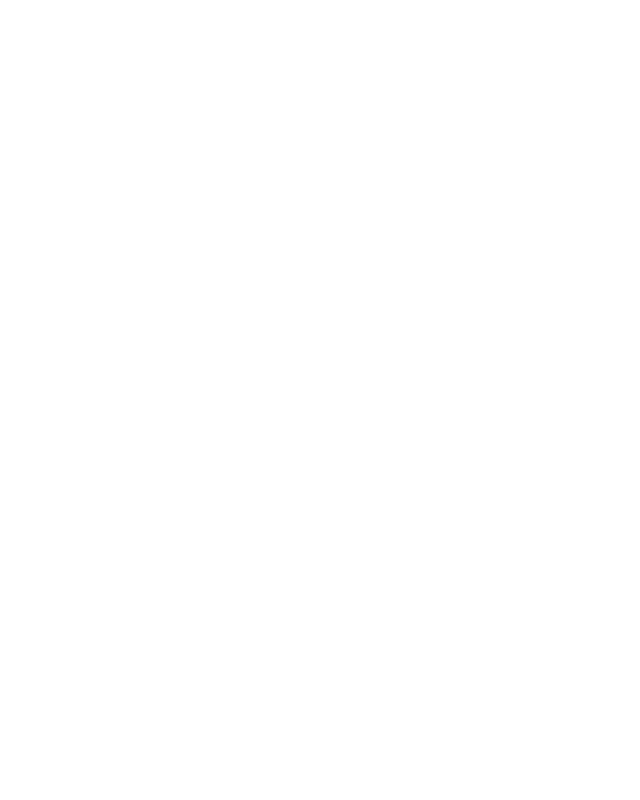
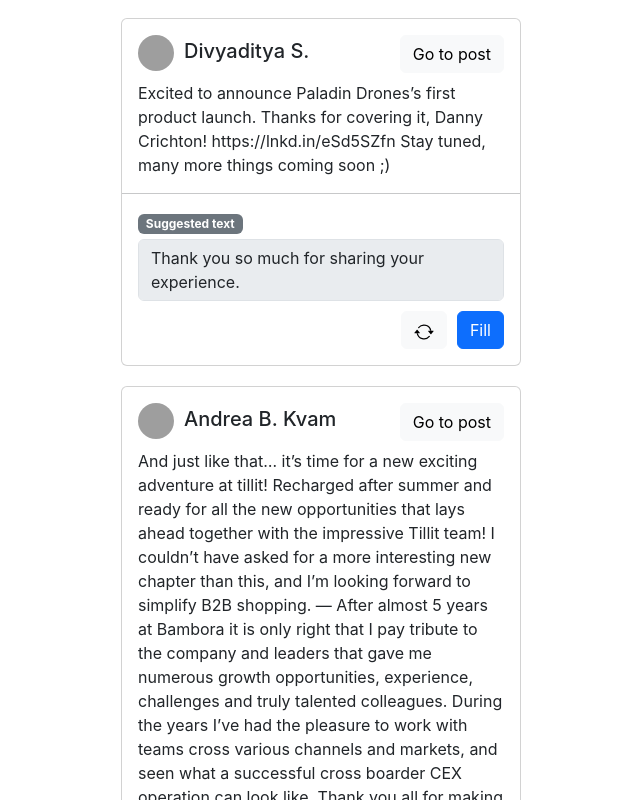
Before and after one commit to gracew/top-of-mind, a Next.js app: page / in a window 1280 px wide. Shown: the top 800 px of the page, without its empty margins (319-959 px from the left). Built offline with nearby package versions, Linux system fonts and the light colour scheme; grey boxes are pictures that could not be loaded.

Commit message:
style using bootstrap components

```diff
--- a/package.json
+++ b/package.json
@@ -9,8 +9,11 @@
     "lint": "next lint"
   },
   "dependencies": {
+    "bootstrap": "5.1.0",
     "next": "11.1.0",
     "react": "17.0.2",
+    "react-bootstrap": "^2.0.0-beta.5",
+    "react-bootstrap-icons": "^1.5.0",
     "react-dom": "17.0.2"
   },
   "devDependencies": {
--- a/pages/_app.tsx
+++ b/pages/_app.tsx
@@ -1,5 +1,6 @@
-import '../styles/globals.css'
-import type { AppProps } from 'next/app'
+import 'bootstrap/dist/css/bootstrap.min.css';
+import type { AppProps } from 'next/app';
+import '../styles/globals.css';
 
 function MyApp({ Component, pageProps }: AppProps) {
   return <Component {...pageProps} />
--- a/pages/index.tsx
+++ b/pages/index.tsx
@@ -1,18 +1,68 @@
 import type { NextPage } from 'next';
-import { useEffect, useState } from 'react';
+import React from 'react';
+import { Badge, Button, Card, Form, Image } from 'react-bootstrap';
+import { ArrowRepeat } from 'react-bootstrap-icons';
 import styles from '../styles/Home.module.css';
 
+const data = {
+  "ember71": {
+    "name": "Patrick Campbell",
+    "imageSrc": "https://media-exp1.licdn.com/dms/image/C4E03AQFhrcdTHKJbvg/profile-displayphoto-shrink_100_100/0/1522429087940?e=1634774400&v=beta&t=9f0-eWCJhVPb8EgJWoGiAiR7jdxndbMI5IqDscoACoc",
+    "text": "Officially out of the COVID woods and back at 100%.\n\nWas very bad second time around.\n\nSome folks asked for any findings so sharing:\n\n1. Protect your immune system with sleep/diet. Dr. said if I wasn't traveling a bunch the week I got it I probably wouldn't have noticed.\n\n2. Get exercise. I've been running/ellipticalling for a while now and I’m not a small human or a marathoner. No matter your size/etc., so something to work the lungs. Dr. said cardio health prevented me from going to hospital.\n\n3. I was vaxxed. You can still get this if you're vaxxed, but won't be as bad. Make your own choices, but I'd get vaxxed.\n\nUltimately follow your doctor’s guidelines and such for you. I’m not a medical professional obviously.\n\nWas bad four weeks, but now back in action. Thanks for the support homies."
+  },
+  "ember126": {
+    "name": "Divyaditya S.",
+    "imageSrc": "https://media-exp1.licdn.com/dms/image/C4D03AQE_ExOILcTTBg/profile-displayphoto-shrink_100_100/0/1601520021827?e=1634774400&v=beta&t=jSOG2yRyXiNa37ZZYWKWSM2UyxQ8HQZesVmq45loEl4",
+    "text": "Excited to announce Paladin Drones’s first product launch. Thanks for covering it, Danny Crichton!\n\nhttps://lnkd.in/eSd5SZfn\nStay tuned, many more things coming soon ;)"
+  },
+  "ember244": {
+    "name": "Andrea B. Kvam",
+    "imageSrc": "https://media-exp1.licdn.com/dms/image/C4E03AQFK_N7cKYZtIA/profile-displayphoto-shrink_100_100/0/1619608121946?e=1634774400&v=beta&t=hbYUI1KKLevqWtQlcVKdUDH1tGMLOUdWsqYtNjWVRJA",
+    "text": "And just like that… it’s time for a new exciting adventure at tillit!\n\nRecharged after summer and ready for all the new opportunities that lays ahead together with the impressive Tillit team! I couldn’t have asked for a more interesting new chapter than this, and I’m looking forward to simplify B2B shopping.\n\n—\nAfter almost 5 years at Bambora it is only right that I pay tribute to the company and leaders that gave me numerous growth opportunities, experience, challenges and truly talented colleagues. During the years I’ve had the pleasure to work with teams cross various channels and markets, and seen what a successful cross boarder CEX operation can look like. Thank you all for making my years at Bambora worthwhile!\n\nLastly, I hope you’re Intrigued by what we’re doing at tillit - so check it out!"
+  },
+  "ember289": {
+    "name": "Ngozi Okonjo-Iweala",
+    "imageSrc": "https://media-exp1.licdn.com/dms/image/C4D03AQE46jD2vMvxzw/profile-displayphoto-shrink_100_100/0/1614130181731?e=1634774400&v=beta&t=oPbqbZ6TUnqdWr_eORV1qFMclQFKiNRPquVKD2B27V0",
+    "text": "I welcome the ruling of the Swiss Press Council calling out the gender bias & sexism of Swiss newspaper Aargauer Zeitung for its headline ‘Grandmother becomes boss of WTO’ upon my appointment. It is right to call out sexism, racism or both when you see it!"
+  }
+};
 
 const Home: NextPage = () => {
-  const [data, setData] = useState({});
+  /*const [data, setData] = useState({});
 
   useEffect(() => {
     chrome.runtime.onMessage.addListener((msg) => setData(msg));
-  });
+  });*/
   return (
     <div className={styles.container}>
       <main className={styles.main}>
-        {Object.entries(data).map(([id, postText]) => <div key={id}>{postText as string}</div>)}
+        {Object.entries(data).map(([id, post]) => <Card className={styles.card} key={id}>
+          <Card.Body>
+            <Card.Title className={styles.cardTitle}>
+              <div>
+                <Image className={styles.cardImage} src={post.imageSrc} roundedCircle />
+                <span>{post.name}</span>
+              </div>
+              <Button variant="light">Go to post</Button>
+            </Card.Title>
+            <Card.Text>
+              {post.text}
+            </Card.Text>
+          </Card.Body>
+          <hr style={{ margin: 0 }} />
+          <Card.Body>
+            <Badge bg="secondary">
+              Suggested text
+            </Badge>
+            <Form.Control as="textarea" className={styles.suggestion} disabled value="Thank you so much for sharing your experience." />
+            <div className={styles.buttonContainer}>
+              <div>
+                <Button variant="light"><ArrowRepeat size={20} /></Button>
+                <Button>Fill</Button>
+              </div>
+            </div>
+          </Card.Body>
+        </Card>)}
       </main>
     </div>
   )
--- a/styles/Home.module.css
+++ b/styles/Home.module.css
@@ -1,20 +1,15 @@
 .container {
+  height: 100vh;
   min-height: 100vh;
-  padding: 0 0.5rem;
   display: flex;
   flex-direction: column;
   justify-content: center;
   align-items: center;
-  height: 100vh;
 }
 
 .main {
+  width: 400px;
   padding: 5rem 0;
-  flex: 1;
-  display: flex;
-  flex-direction: column;
-  justify-content: center;
-  align-items: center;
 }
 
 .footer {
@@ -33,89 +28,38 @@
   flex-grow: 1;
 }
 
-.title a {
-  color: #0070f3;
-  text-decoration: none;
+.card {
+  margin: 20px 0;
 }
 
-.title a:hover,
-.title a:focus,
-.title a:active {
-  text-decoration: underline;
+.cardTitle {
+  display: flex;
+  justify-content: space-between;
 }
 
-.title {
-  margin: 0;
-  line-height: 1.15;
-  font-size: 4rem;
+.cardImage {
+  width: 36px;
+  height: 36px;
+  margin-right: 10px;
 }
 
-.title,
-.description {
-  text-align: center;
+.suggestionLabel {
+  font-size: 14px;
 }
 
-.description {
-  line-height: 1.5;
-  font-size: 1.5rem;
+.suggestion {
+  resize: none;
+  margin: 5px 0 10px 0;
 }
 
-.code {
-  background: #fafafa;
-  border-radius: 5px;
-  padding: 0.75rem;
-  font-size: 1.1rem;
-  font-family: Menlo, Monaco, Lucida Console, Liberation Mono, DejaVu Sans Mono,
-    Bitstream Vera Sans Mono, Courier New, monospace;
+.buttonContainer {
+  display: flex;
 }
 
-.grid {
-  display: flex;
-  align-items: center;
-  justify-content: center;
-  flex-wrap: wrap;
-  max-width: 800px;
-  margin-top: 3rem;
+.buttonContainer div {
+  margin-left: auto;
 }
 
-.card {
-  margin: 1rem;
-  padding: 1.5rem;
-  text-align: left;
-  color: inherit;
-  text-decoration: none;
-  border: 1px solid #eaeaea;
-  border-radius: 10px;
-  transition: color 0.15s ease, border-color 0.15s ease;
-  width: 45%;
+.buttonContainer button {
+  margin-left: 10px;
 }
-
-.card:hover,
-.card:focus,
-.card:active {
-  color: #0070f3;
-  border-color: #0070f3;
-}
-
-.card h2 {
-  margin: 0 0 1rem 0;
-  font-size: 1.5rem;
-}
-
-.card p {
-  margin: 0;
-  font-size: 1.25rem;
-  line-height: 1.5;
-}
-
-.logo {
-  height: 1em;
-  margin-left: 0.5rem;
-}
-
-@media (max-width: 600px) {
-  .grid {
-    width: 100%;
-    flex-direction: column;
-  }
-}
```
Also changed, not shown: 1 other file (tests, documents, lock files or other folders).
